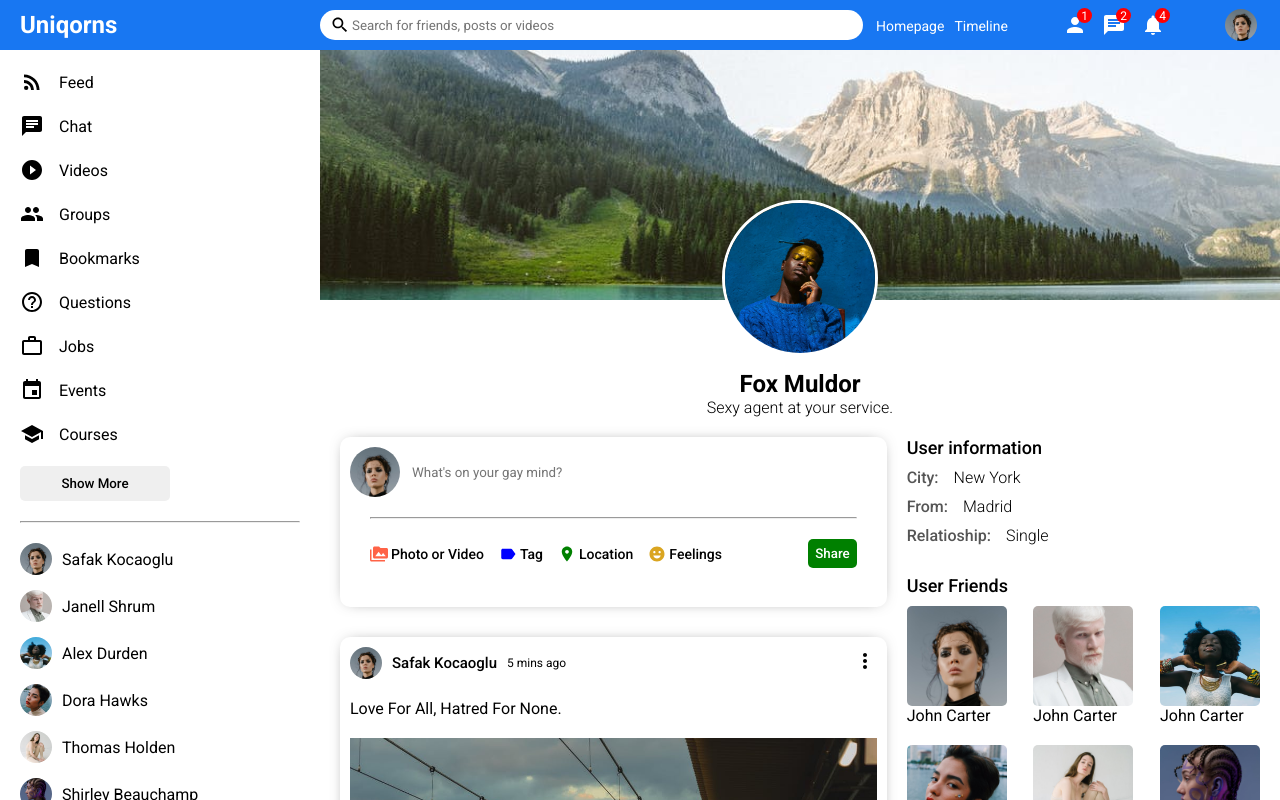
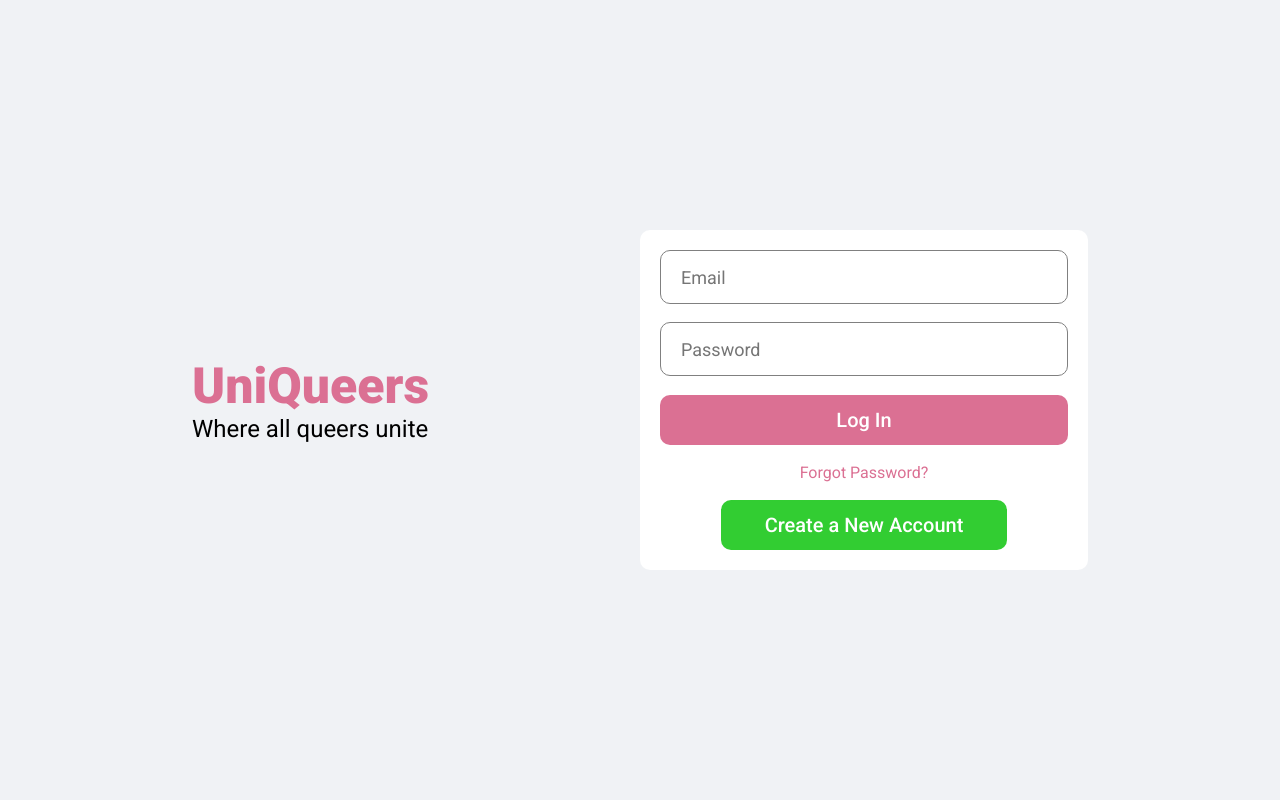
Before and after one commit to marizoo/SocialMedia, a React (Create React App) app: page / in a window 1280 px wide. Shown: the top 800 px of the page. Built offline with nearby package versions, Linux system fonts and the light colour scheme.

Commit message:
completed Login page

```diff
--- a/public/index.html
+++ b/public/index.html
@@ -14,7 +14,7 @@
   <link rel="preconnect" href="https://fonts.googleapis.com">
   <link rel="preconnect" href="https://fonts.gstatic.com" crossorigin>
   <link href="https://fonts.googleapis.com/css2?family=Roboto:wght@100;300;400;500;700;900&display=swap" rel="stylesheet">
-  <title>Uniqorns</title>
+  <title>UniQueers</title>
 </head>
 
 <body>
--- a/src/App.jsx
+++ b/src/App.jsx
@@ -1,10 +1,13 @@
 import { ThemeProvider } from "styled-components";
+import Login from "./pages/Login";
 // import Home from "./pages/Home";
-import Profile from "./pages/Profile";
+// import Profile from "./pages/Profile";
 
 const theme = {
   colors: {
     primary: "#1877f2",
+    secondary: "#f0f2f5",
+    logo: "palevioletred",
   },
   media: {
     mobile: "380px",
@@ -14,7 +17,7 @@ const theme = {
 const App = () => {
   return (
     <ThemeProvider theme={theme}>
-    <Profile />
+    <Login />
     </ThemeProvider>
   )
 
--- a/src/components/Topbar.jsx
+++ b/src/components/Topbar.jsx
@@ -103,7 +103,7 @@ const Topbar = () => {
     return (
         <Cont>
             <Left>
-                <Logo>Uniqorns</Logo>
+                <Logo>UniQueers</Logo>
             </Left>
 
             <Center>
--- /dev/null
+++ b/src/pages/Login.jsx
@@ -0,0 +1,120 @@
+import React from 'react'
+import styled from 'styled-components'
+
+const Cont = styled.div`
+width: 100vw;
+height: 100vh;
+background-color: ${({theme}) => theme.colors.secondary};
+display: flex;
+align-items: center;
+justify-content: center;
+
+`
+const Wrapper = styled.div`
+width: 70%;
+height: 70%;
+display: flex;
+`
+
+const Left = styled.div`
+flex: 1;
+display: flex;
+flex-direction: column;
+justify-content: center;
+`
+
+const LoginLogo = styled.h3`
+font-size: 50px;
+font-weight: 800;
+color: ${({theme}) => theme.colors.logo};
+`
+
+const LoginDesc = styled.span`
+font-size: 24px;
+`
+
+const Right = styled.div`
+flex: 1;
+display: flex;
+flex-direction: column;
+justify-content: center;
+
+`
+
+const LoginBox = styled.div`
+height: 300px;
+padding: 20px;
+background-color: white;
+border-radius: 10px;
+display: flex;
+flex-direction:column;
+justify-content: space-between;
+`
+
+const LoginInput = styled.input`
+height: 50px;
+border-radius: 10px;
+border: 1px solid gray;
+font-size: 18px;
+padding-left: 20px;
+
+&:focus {
+    outline: none;
+}
+`
+
+const LoginButton = styled.button`
+height: 50px;
+border-radius: 10px;
+border: none;
+background-color: ${({theme}) => theme.colors.logo};
+color: white;
+font-size: 20px;
+font-weight: 500;
+cursor: pointer;
+`
+
+const LoginForgot = styled.span`
+text-align: center;
+color: ${({theme}) => theme.colors.logo};
+cursor: pointer;
+`
+
+const RegButton = styled.button`
+width: 70%;
+align-self: center;
+height: 50px;
+border-radius: 10px;
+border: none;
+background-color: limegreen;
+color: white;
+font-size: 20px;
+font-weight: 500;
+cursor: pointer;
+`
+
+
+const Login = () => {
+    return (
+        <Cont>
+            <Wrapper>
+                <Left>
+                     <LoginLogo>UniQueers</LoginLogo>
+                     <LoginDesc>Where all queers unite</LoginDesc>
+                </Left>
+
+                <Right>
+                    <LoginBox>
+                        <LoginInput type="email" placeholder="Email"/>
+                        <LoginInput type="password" placeholder="Password"/>
+                        <LoginButton>Log In</LoginButton>
+                        <LoginForgot>Forgot Password?</LoginForgot>
+                        <RegButton>Create a New Account</RegButton>
+                    </LoginBox>
+                </Right>
+            </Wrapper>
+        </Cont>
+    )
+}
+
+export default Login
```
